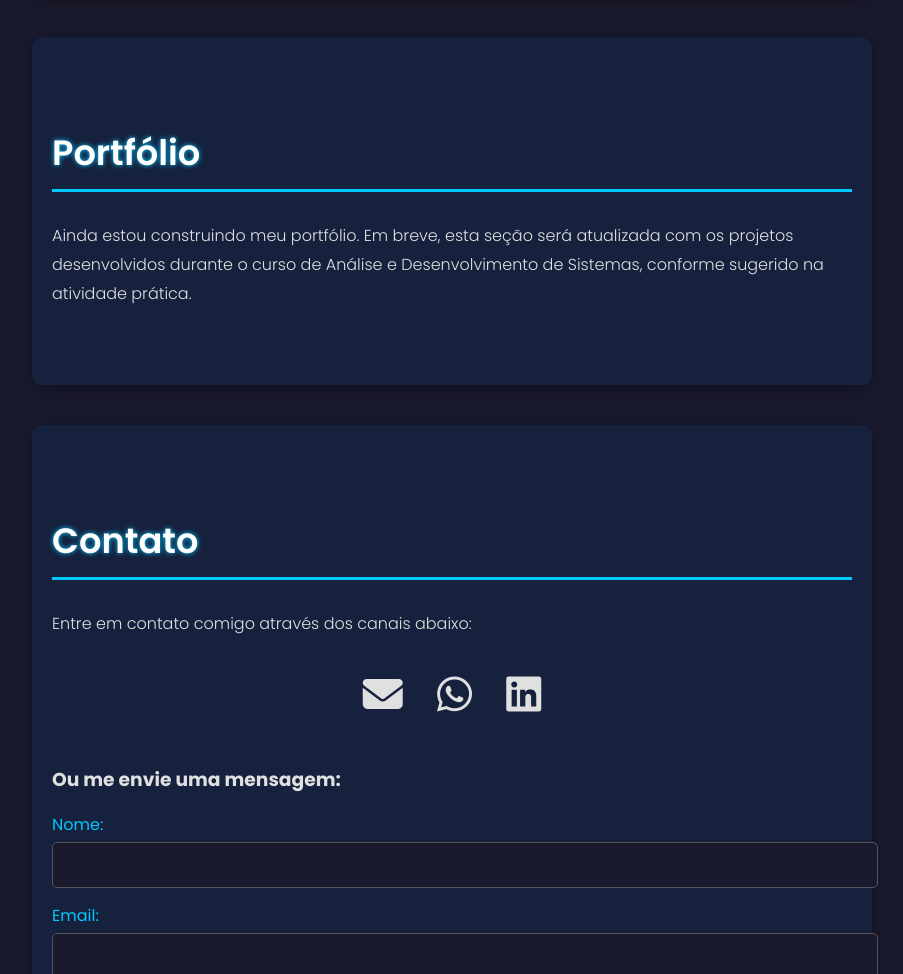
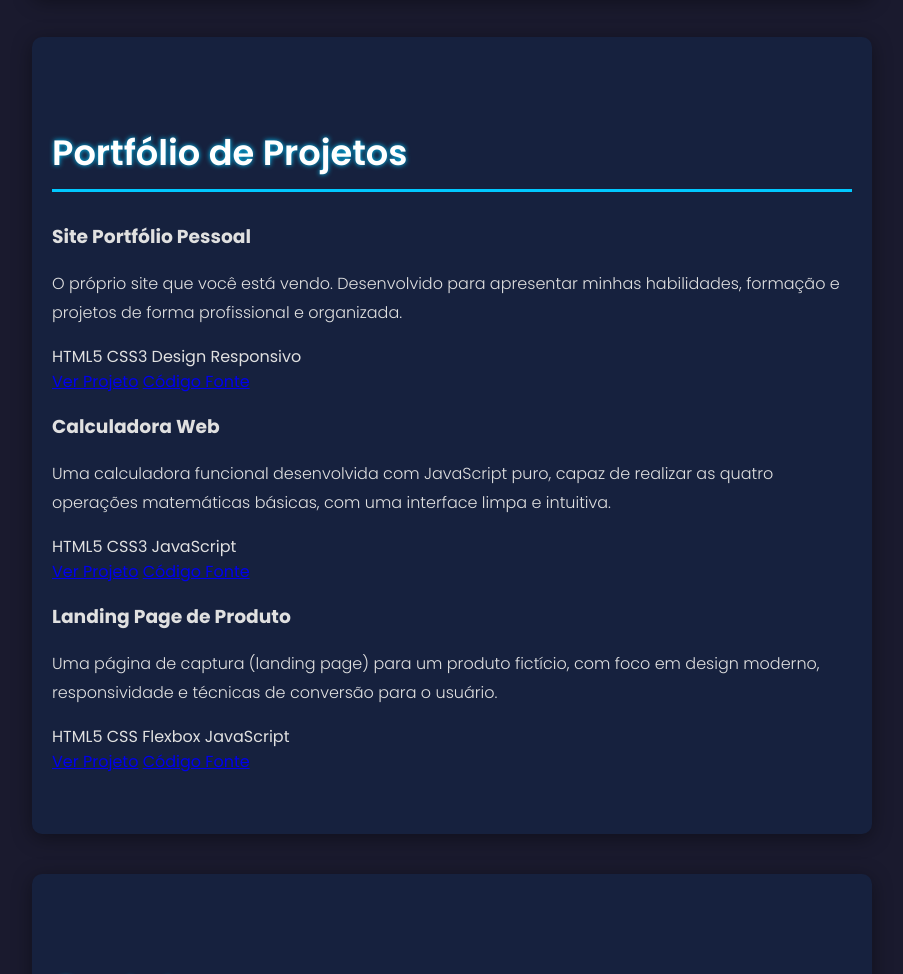
Before and after one commit to Leandrojalmeida/meuportifolio, a plain HTML site: page index.html in a window 1280 px wide. Shown: the part 883-1857 px from the top of the page, without its empty margins (188-1091 px from the left). Drawn offline with Linux system fonts and the light colour scheme.

Commit message:
Update index.html

```diff
--- a/index.html
+++ b/index.html
@@ -38,10 +38,52 @@
         </section>
 
         <section id="portfolio">
-            <h2>Portfólio</h2>
-            <p>
-                Ainda estou construindo meu portfólio. Em breve, esta seção será atualizada com os projetos desenvolvidos durante o curso de Análise e Desenvolvimento de Sistemas, conforme sugerido na atividade prática.
-            </p>
+            <h2>Portfólio de Projetos</h2>
+            <div class="project-container">
+
+                <div class="project-card">
+                    <h3>Site Portfólio Pessoal</h3>
+                    <p>O próprio site que você está vendo. Desenvolvido para apresentar minhas habilidades, formação e projetos de forma profissional e organizada.</p>
+                    <div class="technologies">
+                        <span>HTML5</span>
+                        <span>CSS3</span>
+                        <span>Design Responsivo</span>
+                    </div>
+                    <div class="project-links">
+                        <a href="#" class="btn-project" target="_blank">Ver Projeto</a>
+                        <a href="#" class="btn-project" target="_blank">Código Fonte</a>
+                    </div>
+                </div>
+
+                <div class="project-card">
+                    <h3>Calculadora Web</h3>
+                    <p>Uma calculadora funcional desenvolvida com JavaScript puro, capaz de realizar as quatro operações matemáticas básicas, com uma interface limpa e intuitiva.</p>
+                    <div class="technologies">
+                        <span>HTML5</span>
+                        <span>CSS3</span>
+                        <span>JavaScript</span>
+                    </div>
+                    <div class="project-links">
+                        <a href="#" class="btn-project" target="_blank">Ver Projeto</a>
+                        <a href="#" class="btn-project" target="_blank">Código Fonte</a>
+                    </div>
+                </div>
+
+                <div class="project-card">
+                    <h3>Landing Page de Produto</h3>
+                    <p>Uma página de captura (landing page) para um produto fictício, com foco em design moderno, responsividade e técnicas de conversão para o usuário.</p>
+                    <div class="technologies">
+                        <span>HTML5</span>
+                        <span>CSS Flexbox</span>
+                        <span>JavaScript</span>
+                    </div>
+                    <div class="project-links">
+                        <a href="#" class="btn-project" target="_blank">Ver Projeto</a>
+                        <a href="#" class="btn-project" target="_blank">Código Fonte</a>
+                    </div>
+                </div>
+
+            </div>
         </section>
 
         <section id="contato">
```
